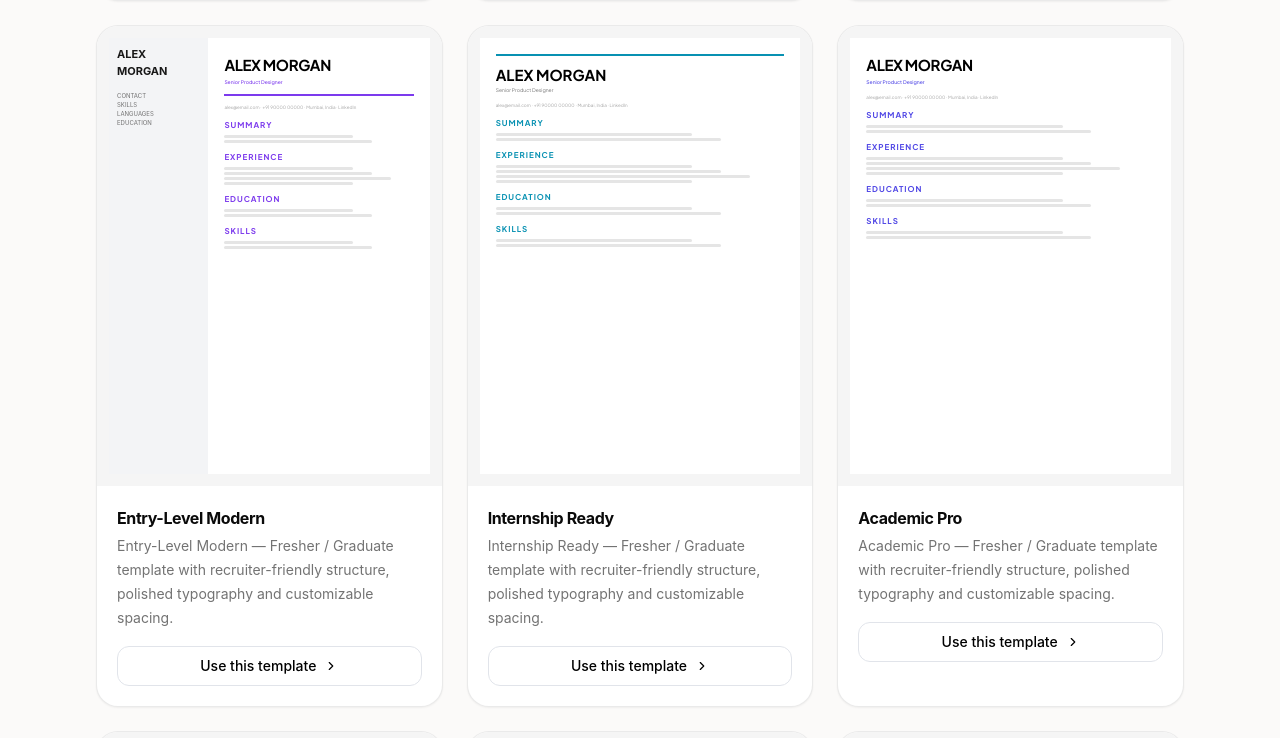
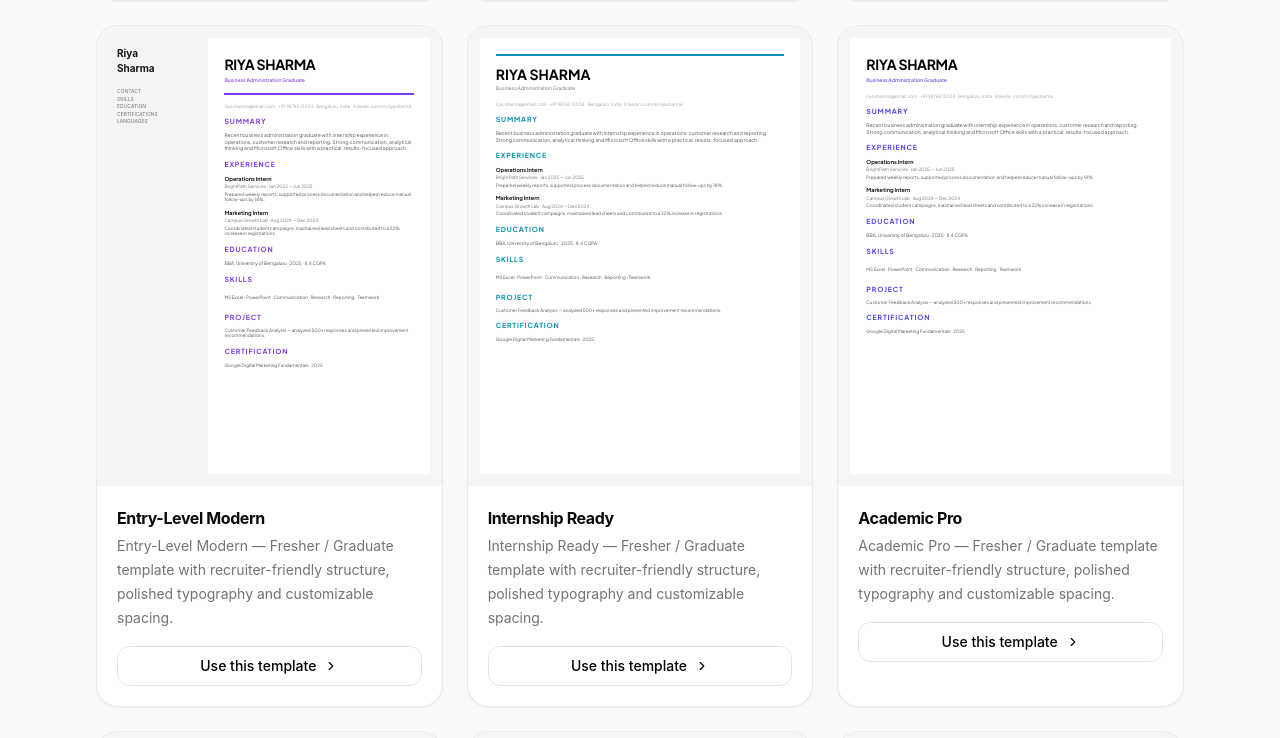
Before and after one commit to gautambetu540-droid/orrica-edge-resume-builder, a Next.js app: page /templates in a window 1280 px wide. Shown: the part 1200-1938 px from the top of the page. Built offline with nearby package versions, Linux system fonts and the light colour scheme; no server answers.

Commit message:
feat: render real category sample content in template previews

```diff
--- a/components/landing/TemplatePreviewCard.tsx
+++ b/components/landing/TemplatePreviewCard.tsx
@@ -1,29 +1,105 @@
-import { HeaderVariant, SidebarVariant, TemplateLayout } from '@/lib/templates/presets';
+import { HeaderVariant, SidebarVariant, TemplateLayout, TemplatePreset } from '@/lib/templates/presets';
+import { getSampleResume } from '@/lib/templates/sample-resumes';
 
-export function TemplatePreviewCard({ accent, layout, headerVariant, sidebarVariant, font, compact = false }: { accent: string; layout: TemplateLayout; headerVariant: HeaderVariant; sidebarVariant: SidebarVariant; font: string; compact?: boolean }) {
-  const serif = font === 'merriweather' || font === 'georgia';
+export function TemplatePreviewCard({
+  accent,
+  layout,
+  headerVariant,
+  sidebarVariant,
+  font,
+  compact = false,
+  template,
+}: {
+  accent: string;
+  layout: TemplateLayout;
+  headerVariant: HeaderVariant;
+  sidebarVariant: SidebarVariant;
+  font: string;
+  compact?: boolean;
+  template?: TemplatePreset;
+}) {
+  const profile = getSampleResume(template?.category);
+  const serif = font === 'merriweather' || font === 'georgia' || font === 'times-new-roman';
   const text = serif ? 'font-serif' : 'font-sans';
-  const scale = compact ? 'text-[5px]' : 'text-[8px]';
-  const heading = compact ? 'text-[9px]' : 'text-[15px]';
-  const sections = ['SUMMARY', 'EXPERIENCE', 'EDUCATION', 'SKILLS'];
-  const lines = Array.from({ length: compact ? 5 : 8 });
+  const heading = compact ? 'text-[9px]' : 'text-[14px]';
+  const sectionClass = compact ? 'text-[5px]' : 'text-[7px]';
 
   const main = (
     <div className={`${text} h-full w-full bg-white p-4 ${compact ? 'p-2.5' : ''}`}>
       {headerVariant === 'banner' ? (
-        <div className="-mx-4 -mt-4 mb-3 px-4 py-3 text-center text-white" style={{ backgroundColor: accent }}><div className={`${heading} font-bold tracking-[0.12em]`}>ALEX MORGAN</div><div className="mt-0.5 text-[5px] italic opacity-90">DIRECTOR OF SOFTWARE ENGINEERING</div></div>
+        <div className="-mx-4 -mt-4 mb-3 px-4 py-3 text-center text-white" style={{ backgroundColor: accent }}>
+          <div className={`${heading} font-bold tracking-[0.12em]`}>{profile.name.toUpperCase()}</div>
+          <div className="mt-0.5 text-[5px] italic opacity-90">{profile.title}</div>
+        </div>
       ) : headerVariant === 'compact' ? (
-        <div className="mb-2 border-t-2 pt-2" style={{ borderColor: accent }}><div className={`${heading} font-bold`}>ALEX MORGAN</div><div className="text-[5px] text-neutral-500">Senior Product Designer</div></div>
+        <div className="mb-2 border-t-2 pt-2" style={{ borderColor: accent }}>
+          <div className={`${heading} font-bold`}>{profile.name.toUpperCase()}</div>
+          <div className="text-[5px] text-neutral-500">{profile.title}</div>
+        </div>
       ) : (
-        <div className={`mb-2 ${headerVariant === 'centered' ? 'text-center' : ''} ${headerVariant === 'editorial' ? 'border-b-2 pb-2' : ''}`} style={headerVariant === 'editorial' ? { borderColor: accent } : undefined}><div className={`${heading} font-bold tracking-tight`}>ALEX MORGAN</div><div className="mt-0.5 text-[5px] font-medium" style={{ color: accent }}>Senior Product Designer</div></div>
+        <div className={`mb-2 ${headerVariant === 'centered' ? 'text-center' : ''} ${headerVariant === 'editorial' ? 'border-b-2 pb-2' : ''}`} style={headerVariant === 'editorial' ? { borderColor: accent } : undefined}>
+          <div className={`${heading} font-bold tracking-tight`}>{profile.name.toUpperCase()}</div>
+          <div className="mt-0.5 text-[5px] font-medium" style={{ color: accent }}>{profile.title}</div>
+        </div>
       )}
-      <div className="mb-2 text-[4.5px] text-neutral-400">alex@email.com · +91 90000 00000 · Mumbai, India · LinkedIn</div>
-      {sections.map((section) => <div key={section} className="mb-2"><div className={`${scale} mb-1 font-bold tracking-[0.12em]`} style={{ color: accent }}>{section}</div>{lines.slice(0, section === 'EXPERIENCE' ? 4 : 2).map((_, i) => <div key={i} className="mb-0.5 h-[3px] rounded bg-neutral-200" style={{ width: `${68 + (i % 3) * 10}%` }} />)}</div>)}
+
+      <div className="mb-2 text-[4.5px] text-neutral-400">{profile.email} · {profile.phone} · {profile.location} · {profile.linkedin}</div>
+
+      <section className="mb-2">
+        <div className={`${sectionClass} mb-1 font-bold tracking-[0.12em]`} style={{ color: accent }}>SUMMARY</div>
+        <p className="text-[5px] leading-[1.35] text-neutral-600">{profile.summary}</p>
+      </section>
+
+      <section className="mb-2">
+        <div className={`${sectionClass} mb-1 font-bold tracking-[0.12em]`} style={{ color: accent }}>EXPERIENCE</div>
+        {profile.experience.map((item) => (
+          <div key={item.role} className="mb-1.5">
+            <div className="text-[5.5px] font-bold text-neutral-900">{item.role}</div>
+            <div className="text-[4.5px] text-neutral-500">{item.company} · {item.dates}</div>
+            <div className="mt-0.5 text-[4.5px] leading-[1.25] text-neutral-600">{item.detail}</div>
+          </div>
+        ))}
+      </section>
+
+      <section className="mb-2">
+        <div className={`${sectionClass} mb-1 font-bold tracking-[0.12em]`} style={{ color: accent }}>EDUCATION</div>
+        <div className="text-[4.7px] text-neutral-600">{profile.education}</div>
+      </section>
+
+      <section className="mb-2">
+        <div className={`${sectionClass} mb-1 font-bold tracking-[0.12em]`} style={{ color: accent }}>SKILLS</div>
+        <div className="text-[4.5px] leading-4 text-neutral-600">{profile.skills.join(' · ')}</div>
+      </section>
+
+      {!compact && (
+        <>
+          <section className="mb-2">
+            <div className={`${sectionClass} mb-1 font-bold tracking-[0.12em]`} style={{ color: accent }}>PROJECT</div>
+            <div className="text-[4.5px] leading-[1.3] text-neutral-600">{profile.project}</div>
+          </section>
+          <section className="mb-2">
+            <div className={`${sectionClass} mb-1 font-bold tracking-[0.12em]`} style={{ color: accent }}>CERTIFICATION</div>
+            <div className="text-[4.5px] text-neutral-600">{profile.certification}</div>
+          </section>
+        </>
+      )}
     </div>
   );
 
   if (layout === 'two-column') {
-    return <div className="flex h-full w-full overflow-hidden bg-white"><aside className="w-[31%] shrink-0 p-2" style={{ backgroundColor: sidebarVariant === 'solid' ? accent : '#f3f4f6' }}><div className={`${compact ? 'text-[7px]' : 'text-[11px]'} font-bold ${sidebarVariant === 'solid' ? 'text-white' : 'text-neutral-900'}`}>ALEX<br />MORGAN</div><div className={`mt-3 space-y-1 ${sidebarVariant === 'solid' ? 'text-white/70' : 'text-neutral-500'}`} style={{ fontSize: compact ? '4px' : '6px' }}>CONTACT<br />SKILLS<br />LANGUAGES<br />EDUCATION</div></aside><div className="min-w-0 flex-1">{main}</div></div>;
+    return (
+      <div className="flex h-full w-full overflow-hidden bg-white">
+        <aside className="w-[31%] shrink-0 p-2" style={{ backgroundColor: sidebarVariant === 'solid' ? accent : '#f3f4f6' }}>
+          <div className={`${compact ? 'text-[7px]' : 'text-[10px]'} font-bold ${sidebarVariant === 'solid' ? 'text-white' : 'text-neutral-900'}`}>
+            {profile.name.split(' ').map((part) => <span key={part} className="block">{part}</span>)}
+          </div>
+          <div className={`mt-3 space-y-1 ${sidebarVariant === 'solid' ? 'text-white/80' : 'text-neutral-500'}`} style={{ fontSize: compact ? '4px' : '5px' }}>
+            CONTACT<br />SKILLS<br />EDUCATION<br />CERTIFICATIONS<br />LANGUAGES
+          </div>
+        </aside>
+        <div className="min-w-0 flex-1">{main}</div>
+      </div>
+    );
   }
 
   return main;
```
